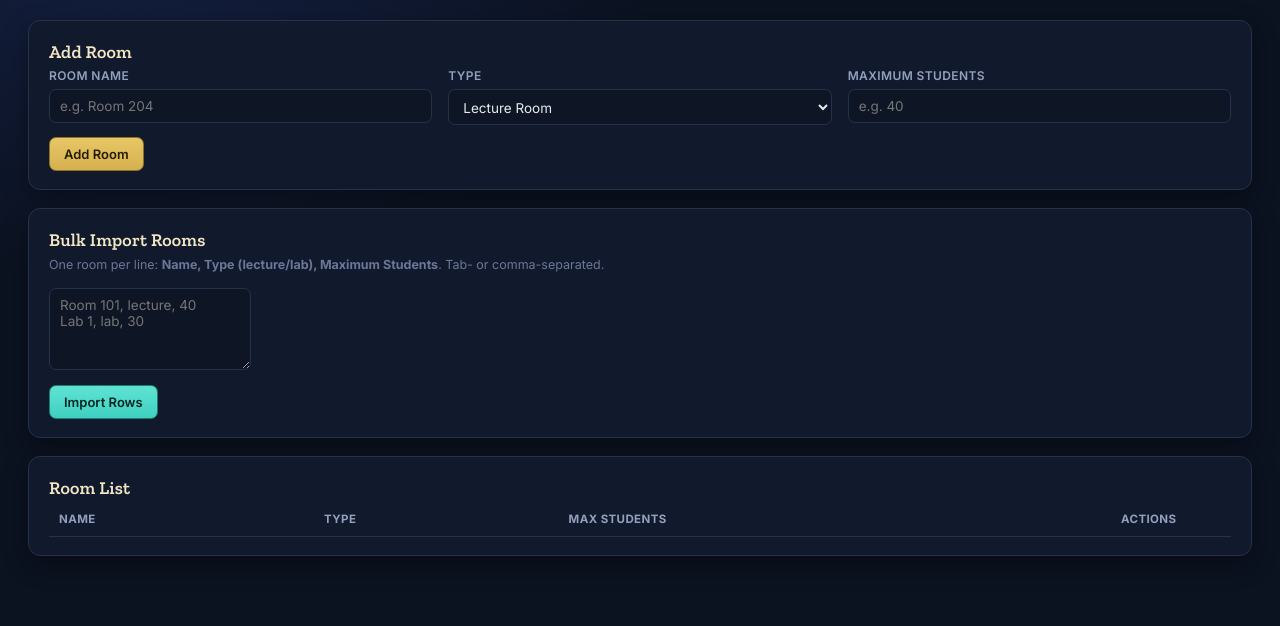
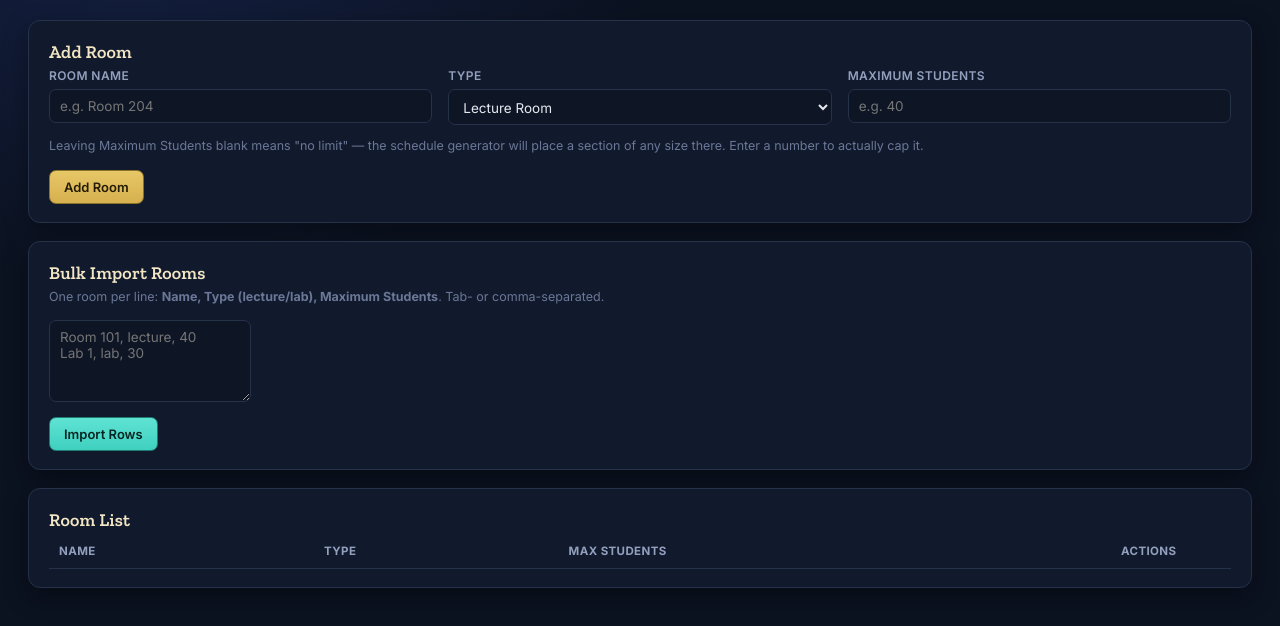
Before and after one commit to jmp-codes/omsu-lubang-faculty-scheduler, a plain HTML site: page rooms.html in a window 1280 px wide. Drawn offline with nearby package versions, Linux system fonts and the light colour scheme.

Commit message:
Add hint for maximum students capacity input
Added a hint about maximum students capacity to inform users that leaving it blank means no limit.

```diff
--- a/rooms.html
+++ b/rooms.html
@@ -25,6 +25,7 @@
       </div>
       <div class="field"><label>Maximum Students</label><input type="number" id="roomCapacity" min="0" placeholder="e.g. 40"></div>
     </div>
+    <div class="hint">Leaving Maximum Students blank means "no limit" — the schedule generator will place a section of any size there. Enter a number to actually cap it.</div>
     <div class="row">
       <button class="btn btn-primary" id="roomSaveBtn">Add Room</button>
       <button class="btn" id="roomCancelBtn" style="display:none;">Cancel Edit</button>
```
